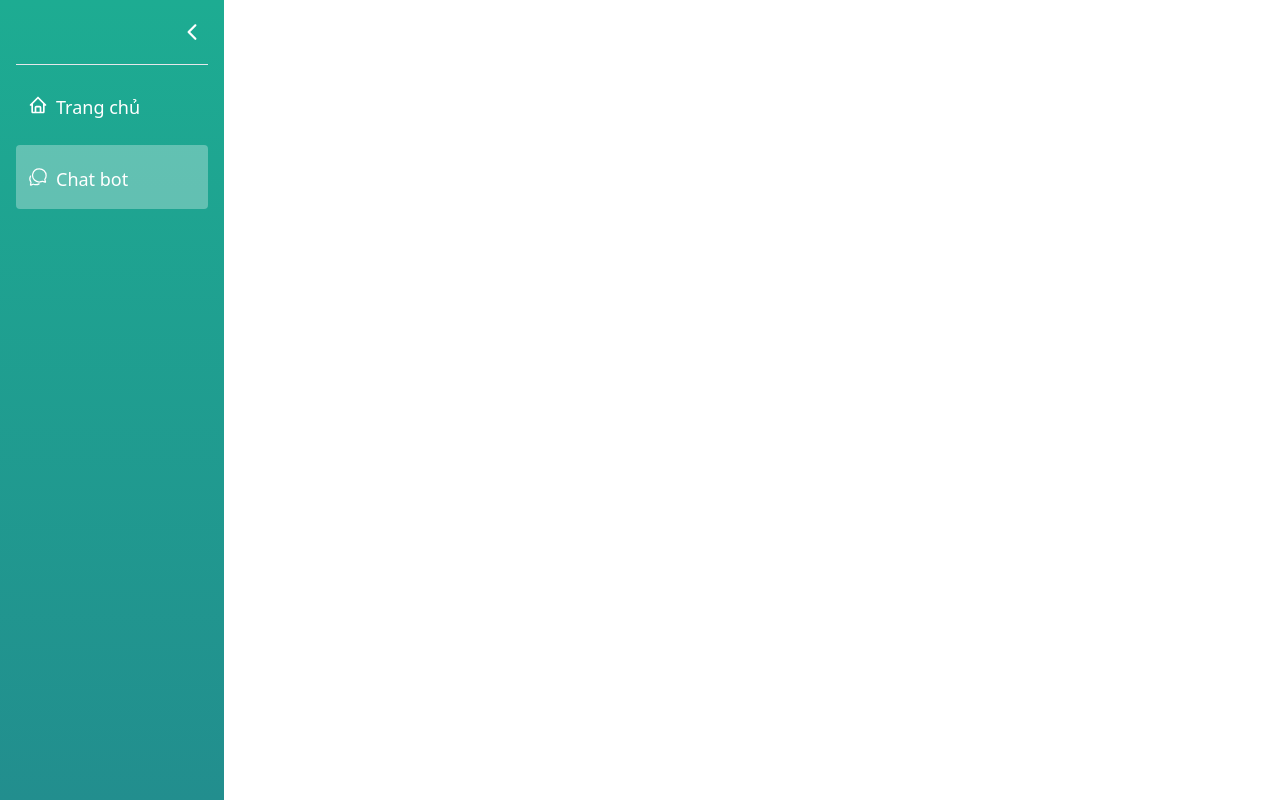
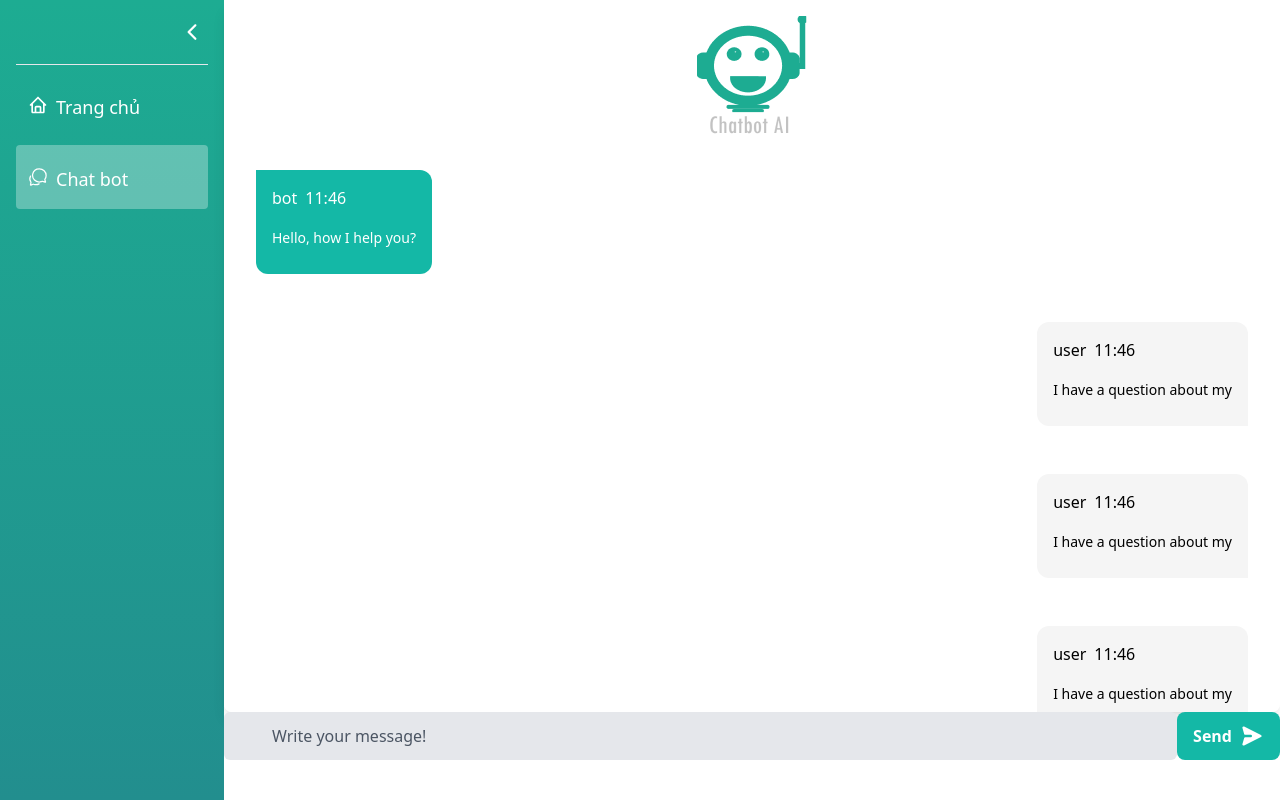
Before and after one commit to weebNeedWeed/Herlis, a React (Vite) app in the folder frontend/: page /chatbot in a window 1280 px wide. Built offline with nearby package versions, Linux system fonts and the light colour scheme; a web font is replaced by a local one.

Commit message:
commit chat boxes

```diff
--- /dev/null
+++ b/frontend/src/pages/ChatBotPage/BotChatBox.jsx
@@ -0,0 +1,34 @@
+import { useState } from "react";
+
+function BotchatBox({ children, messageRole }) {
+  const [currentRole, setRole] = useState(messageRole);
+
+  const alignmentClass =
+    currentRole == "user" ? "justify-end" : "justify-start";
+
+  const boxStyle =
+    currentRole == "user"
+      ? { box: "bg-neutral-100 rounded-s-xl rounded-se-xl", text: "text-black" }
+      : { box: "bg-teal-500 rounded-e-xl rounded-es-xl", text: "text-white" };
+
+  return (
+    <div className={`flex ${alignmentClass} p-4`}>
+      <div
+        className={`flex-col max-w-30 leading-1.5 p-4 border-gray-200  ${boxStyle.box}`}
+      >
+        <div className="flex items-center space-x-2 rtl:space-x-reverse">
+          <div className={`chat-header ${boxStyle.text} pb-2`}>
+            {currentRole}
+          </div>
+          <div className={`chat-header ${boxStyle.text} pb-2`}>11:46</div>
+        </div>
+
+        <div className={`text-sm font-normal py-2.5 ${boxStyle.text}`}>
+          {children}
+        </div>
+      </div>
+    </div>
+  );
+}
+
+export default BotchatBox;
--- a/frontend/src/pages/ChatBotPage/ChatBotPage.jsx
+++ b/frontend/src/pages/ChatBotPage/ChatBotPage.jsx
@@ -1,5 +1,15 @@
+import Conversation from "./Conversation";
+import SendMessage from "./SendMessage";
+
 function ChatBotPage() {
-    return <div></div>
+  return (
+    <div className="App flex ">
+      <div className="w-full ">
+        <Conversation></Conversation>
+        <SendMessage></SendMessage>
+      </div>
+    </div>
+  );
 }
 
 export default ChatBotPage;
--- /dev/null
+++ b/frontend/src/pages/ChatBotPage/Conversation.jsx
@@ -0,0 +1,56 @@
+import BotchatBox from "./BotChatBox";
+import { useEffect, useRef, useState } from "react";
+import robotHead from "../public/robot_head.png";
+import chatBotText from "../public/chatboxtext.png";
+import SendMessage from "./SendMessage";
+
+function Conversation() {
+  const [messages, setMessages] = useState([
+    {
+      id: 1,
+      text: "Hello, how  I help you?",
+      role: "bot",
+    },
+    {
+      id: 2,
+      text: "I have a question about my ",
+      role: "user",
+    },
+    {
+      id: 3,
+      text: "I have a question about my ",
+      role: "user",
+    },
+    {
+      id: 4,
+      text: "I have a question about my ",
+      role: "user",
+    },
+    {
+      id: 5,
+      text: "I have a question about my ",
+      role: "user",
+    },
+    // Add more messages as needed
+  ]);
+
+  return (
+    <div className="h-[44.5rem] chat-container flex flex-col overflow-y-auto mx-auto space-y-4 p-4 bg-white shadow-lg rounded-lg">
+      <div>
+        <div className="image-container flex items-center justify-center ">
+          <img src={robotHead} alt="Chat Logo"></img>
+        </div>
+        <div className="pr-1.5 image-container flex items-center justify-center">
+          <img src={chatBotText} alt="Chat Logo text"></img>
+        </div>
+      </div>
+      {messages.map((message) => (
+        <BotchatBox key={message.id} messageRole={message.role}>
+          {message.text}
+        </BotchatBox>
+      ))}
+    </div>
+  );
+}
+
+export default Conversation;
--- /dev/null
+++ b/frontend/src/pages/ChatBotPage/SendMessage.jsx
@@ -0,0 +1,46 @@
+import { useState } from "react";
+
+function SendMessage() {
+  const [message, setMessage] = useState("");
+
+  const handleInputChange = (e) => {
+    setMessage(e.target.value);
+  };
+
+  const handleSend = () => {
+    console.log("Message sent:", message);
+
+    setMessage("");
+  };
+
+  return (
+    <div className="relative flex w-full min-h-[2em]">
+      <input
+        type="text"
+        placeholder="Write your message!"
+        className="flex-grow focus:outline-none focus:placeholder-gray-400 text-gray-600 placeholder-gray-600 pl-12 bg-gray-200 rounded-md py-3"
+        value={message}
+        onChange={handleInputChange}
+      ></input>
+      <div className="flex items-center justify-center">
+        <button
+          type="button"
+          className="inline-flex items-center justify-center rounded-lg px-4 py-3 transition duration-500 ease-in-out text-white bg-teal-500 hover:bg-blue-400 focus:outline-none"
+          onClick={handleSend}
+        >
+          <span className="font-bold">Send</span>
+          <svg
+            xmlns="http://www.w3.org/2000/svg"
+            viewBox="0 0 20 20"
+            fill="currentColor"
+            className="h-6 w-6 ml-2 transform rotate-90"
+          >
+            <path d="M10.894 2.553a1 1 0 00-1.788 0l-7 14a1 1 0 001.169 1.409l5-1.429A1 1 0 009 15.571V11a1 1 0 112 0v4.571a1 1 0 00.725.962l5 1.428a1 1 0 001.17-1.408l-7-14z"></path>
+          </svg>
+        </button>
+      </div>
+    </div>
+  );
+}
+
+export default SendMessage;
```
Also changed, not shown: frontend/src/pages/public/chatboxtext.png (added), frontend/src/pages/public/robot_head.png (added).
